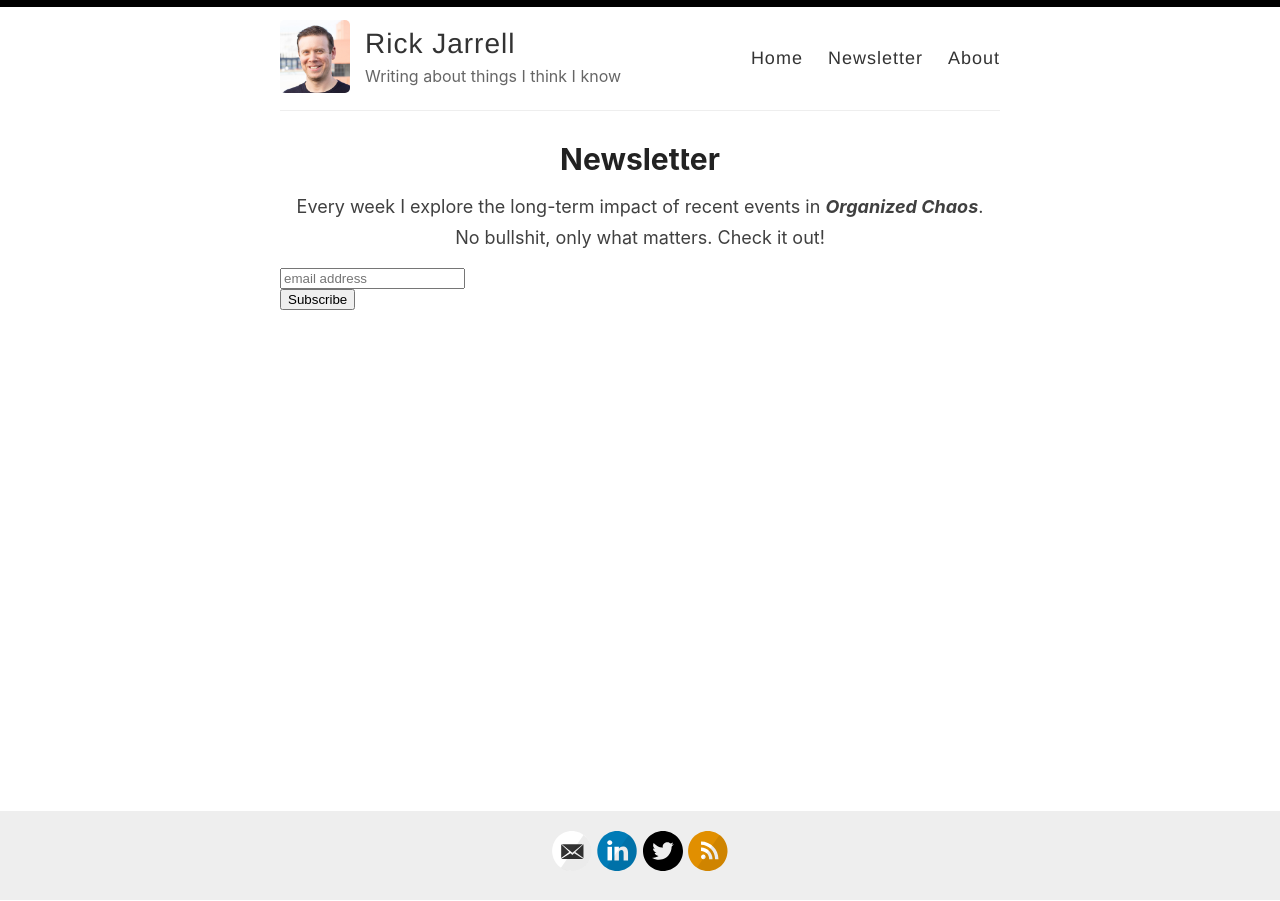
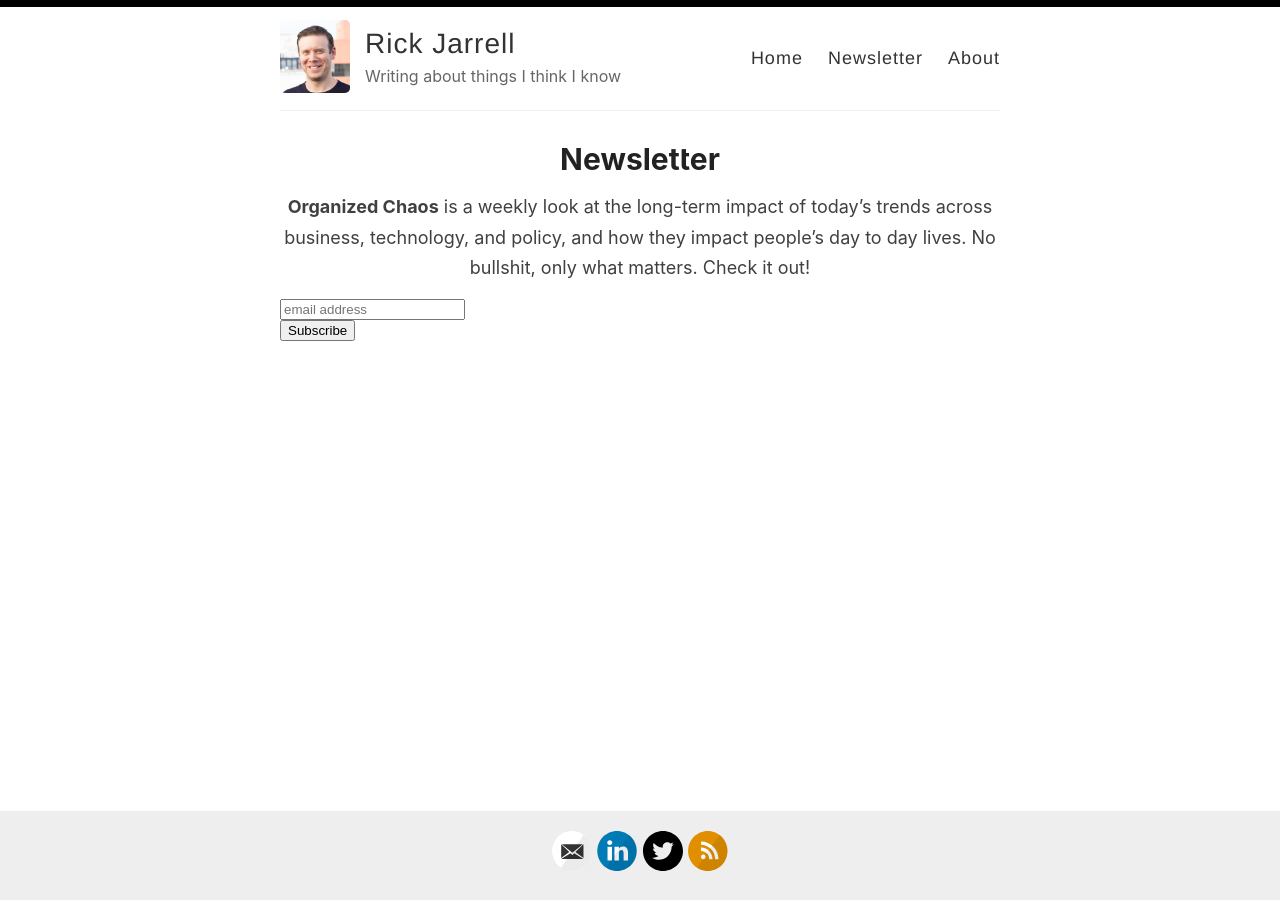
Before and after one commit to rickjarrell/backupblog, a Jekyll site: the page built from _pages/newsletter.md, in a window 1280 px wide. Built offline with Jekyll 4.4.1, drawn with Linux system fonts in a browser that asks for light colours; comment, search, counter and statistics services are not loaded.

Commit message:
Update page.html

```diff
--- a/_layouts/page.html
+++ b/_layouts/page.html
@@ -10,7 +10,7 @@ layout: default
     {{ content }}
   </div>
 </article>
-<p align = center>Every week I explore the long-term impact of recent events in <b><i>Organized Chaos</i></b>.<br>No bullshit, only what matters. Check it out!</p>
+<p align = center><b>Organized Chaos</b> is a weekly look at the long-term impact of today’s trends across business, technology, and policy, and how they impact people’s day to day lives. No bullshit, only what matters. Check it out!</p>
 <!-- Begin Mailchimp Signup Form -->
 <link href="//cdn-images.mailchimp.com/embedcode/horizontal-slim-10_7.css" rel="stylesheet" type="text/css">
 <style type="text/css">
```
